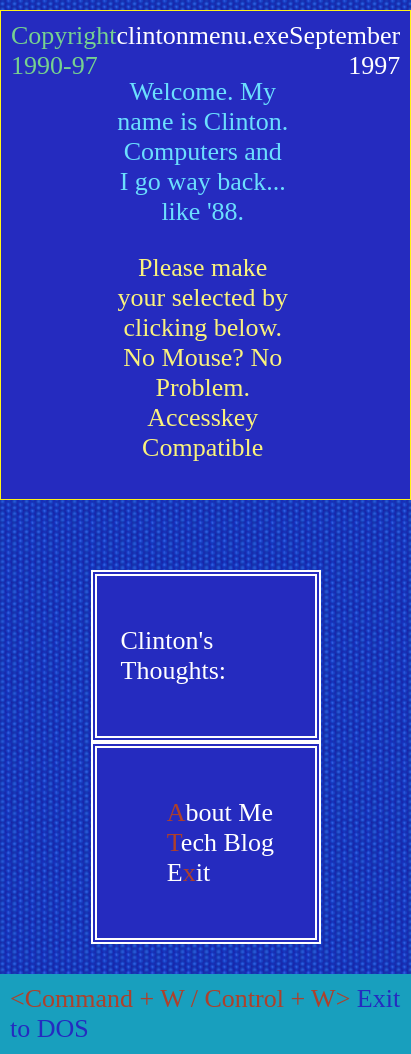
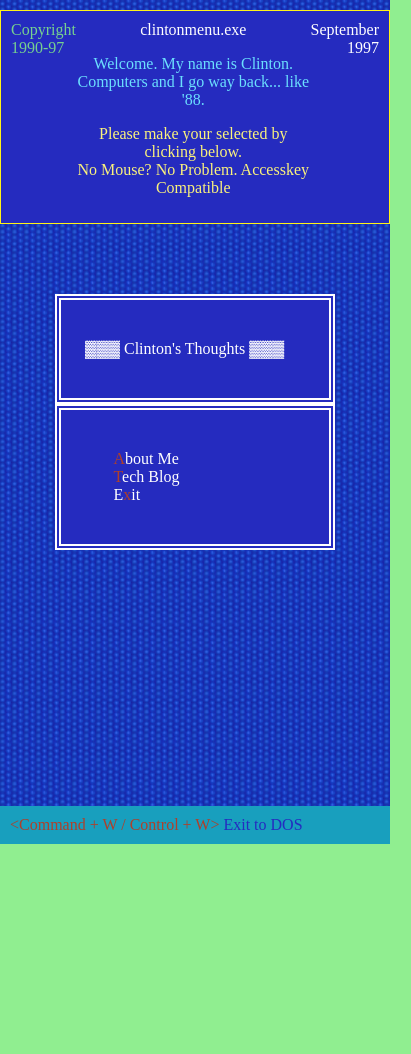
Before and after one commit to clinton-b-evans/clinton-b-evans.github.io, a plain HTML site: page index.html in a window 390 px wide. Shown: the whole page, 411 px wide, since content can reach past the window. After the commit the page ends 844 px from the top, so only its background shows below. Drawn offline with Linux system fonts and the light colour scheme; a web font is replaced by a local one.

Commit message:
Added media query css

```diff
--- a/index.html
+++ b/index.html
@@ -22,7 +22,7 @@
     <!--- main page -->
         <main class="page-body">
           <div class="make-selection">
-          <p>Clinton's Thoughts:</p>
+          <p>▓▓▓ Clinton's Thoughts ▓▓▓</p>
          </div>
          <div class="make-sub-selection">
           <ul>
--- a/styles/main.css
+++ b/styles/main.css
@@ -132,6 +132,35 @@ li:hover {
   background-color: grey;
 }
 
+@media(max-width: 500px) {
+  body {
+    font-size: 16px;
+    background-color: lightgreen;
+  }
+
+  header {
+    font-size: 16px;
+    font-family: ibm;
+    font-smooth: never;
+  }
+  .make-selection {
+    margin: 50px auto 0 auto;
+    width: 80%;
+    border: 6px #fff double;
+    background-color: #1016b9;
+    color: #FFF;
+    padding: 24px;
+  }
+  .make-sub-selection {
+    margin-top: -100px;
+    margin: 0 auto;
+    width: 80%;
+    border: 6px #fff double;
+    color: #FFF;
+    background-color: #1016b9;
+    padding: 24px;
+  }
+}
 @keyframes flicker {
   0% {
     opacity: 1;
```
Also changed, not shown: blog/html-css-idvclasses.html (+1 -1 lines).
